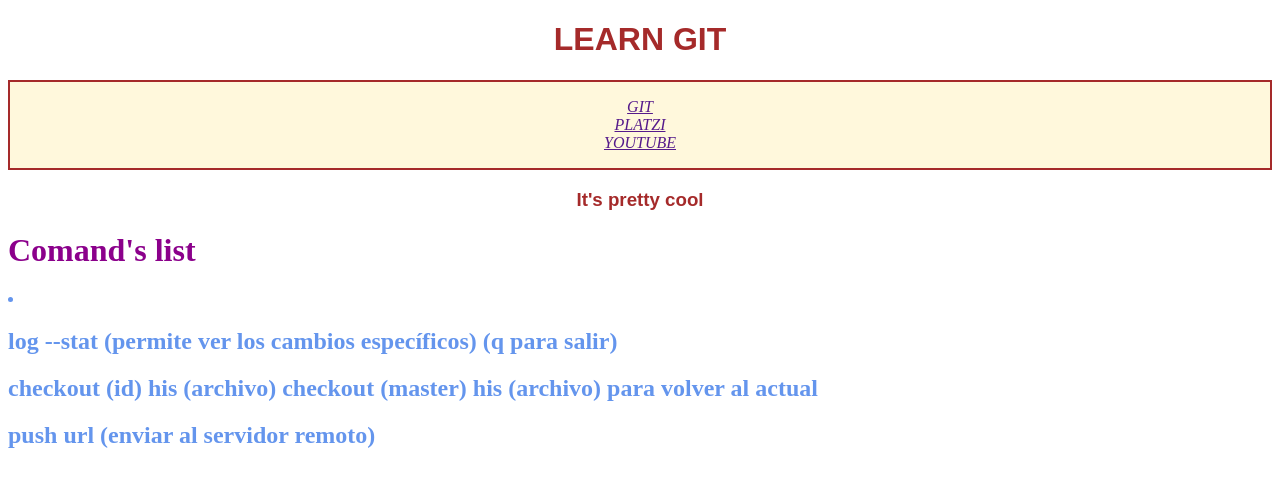
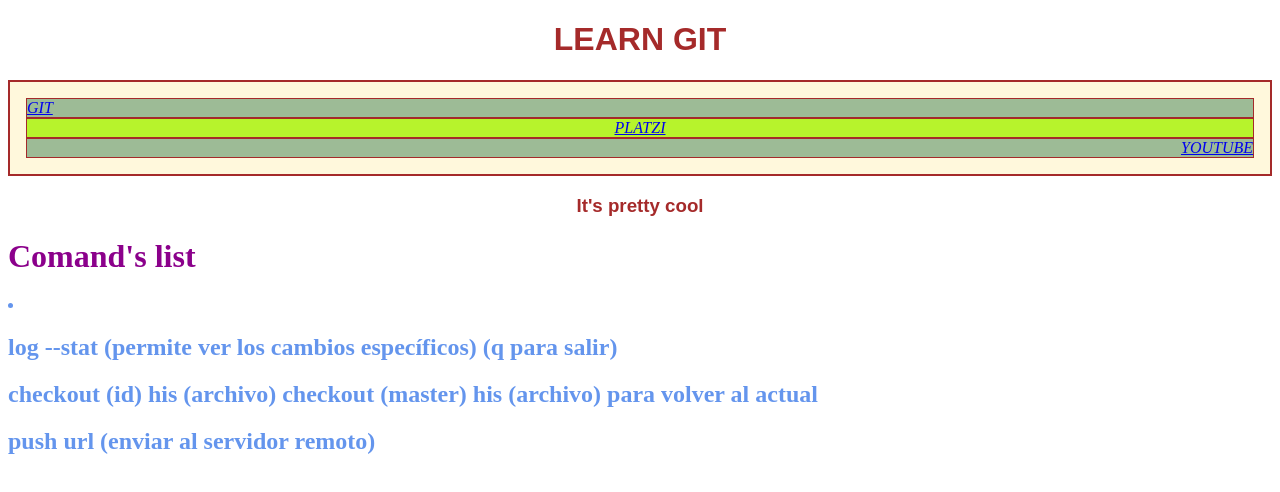
Before and after one commit to DanielDuDev/CourseGIT, a plain HTML site: page index.htm in a window 1280 px wide. Drawn offline with Linux system fonts and the light colour scheme.

Commit message:
Se ha actualizado la navegación

```diff
--- a/index.htm
+++ b/index.htm
@@ -12,17 +12,21 @@
     <h1>LEARN GIT</h1>
     <div class="container">
         <nav class="navegation">
-            <a id="1" href="">
+            <div class="git">
+            <a id="1" href="https://git-scm.com/">
                 GIT
             </a>
-            <br>
-            <a id="2" href="">
+            </div>
+            <div class="platzi">
+            <a id="2" href="https://platzi.com/clases/1557-git-github/19939-funcion-de-ramas-con-git-mer-7/">
                 PLATZI
             </a>
-            <br>
-            <a id="3" href="">
+            </div>
+            <div class="youtube">
+            <a id="3" href="https://www.youtube.com/watch?v=lhMKvyLRWo0&list=PLN3n1USn4xlmyw3ebYuZmGp60mcENitdM&index=9">
                 YOUTUBE
             </a>
+         </div>
         </nav>
     </div>
     <h3>It's pretty cool</h3>
--- a/main.css
+++ b/main.css
@@ -11,8 +11,8 @@ body {
   font-family: serif;
 }
 
-.subtitle-style{
-    color: darkmagenta;
+.subtitle-style {
+  color: darkmagenta;
 }
 .container {
   border: 2px solid;
@@ -23,4 +23,22 @@ body {
   font-style: oblique;
   font-family: "Times New Roman";
   padding: 1em;
+  text-align: left;
 }
+
+.git {
+  border: 1px solid;
+  background-color: rgb(157, 187, 150);
+}
+
+.platzi {
+  text-align: center;
+  border: 1px solid;
+  background-color: rgb(183, 243, 44);
+}
+
+.youtube {
+  text-align: right;
+  border: 1px solid;
+  background-color: rgb(157, 187, 150);
+}
```
Also changed, not shown: proyect.txt.
